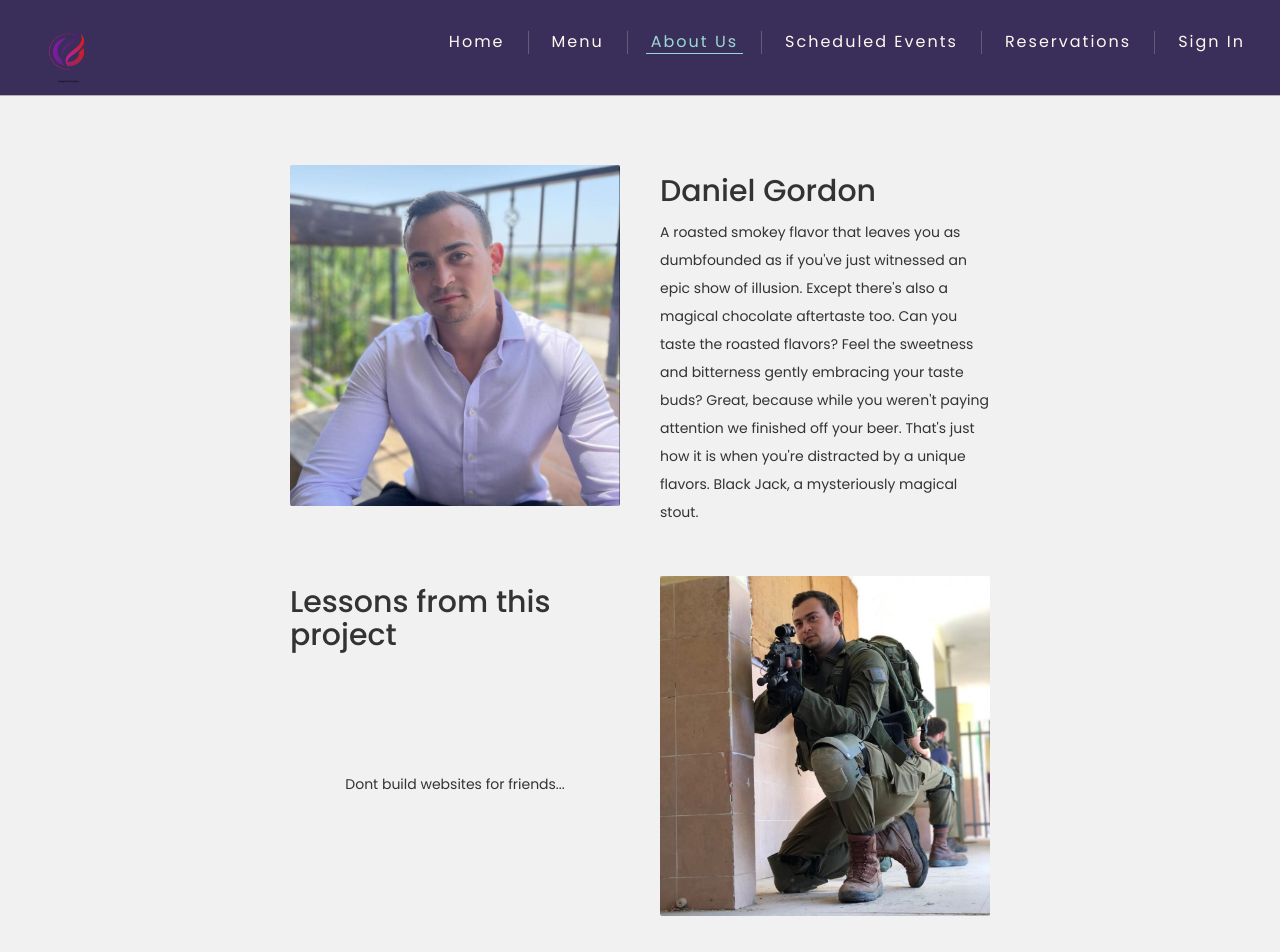
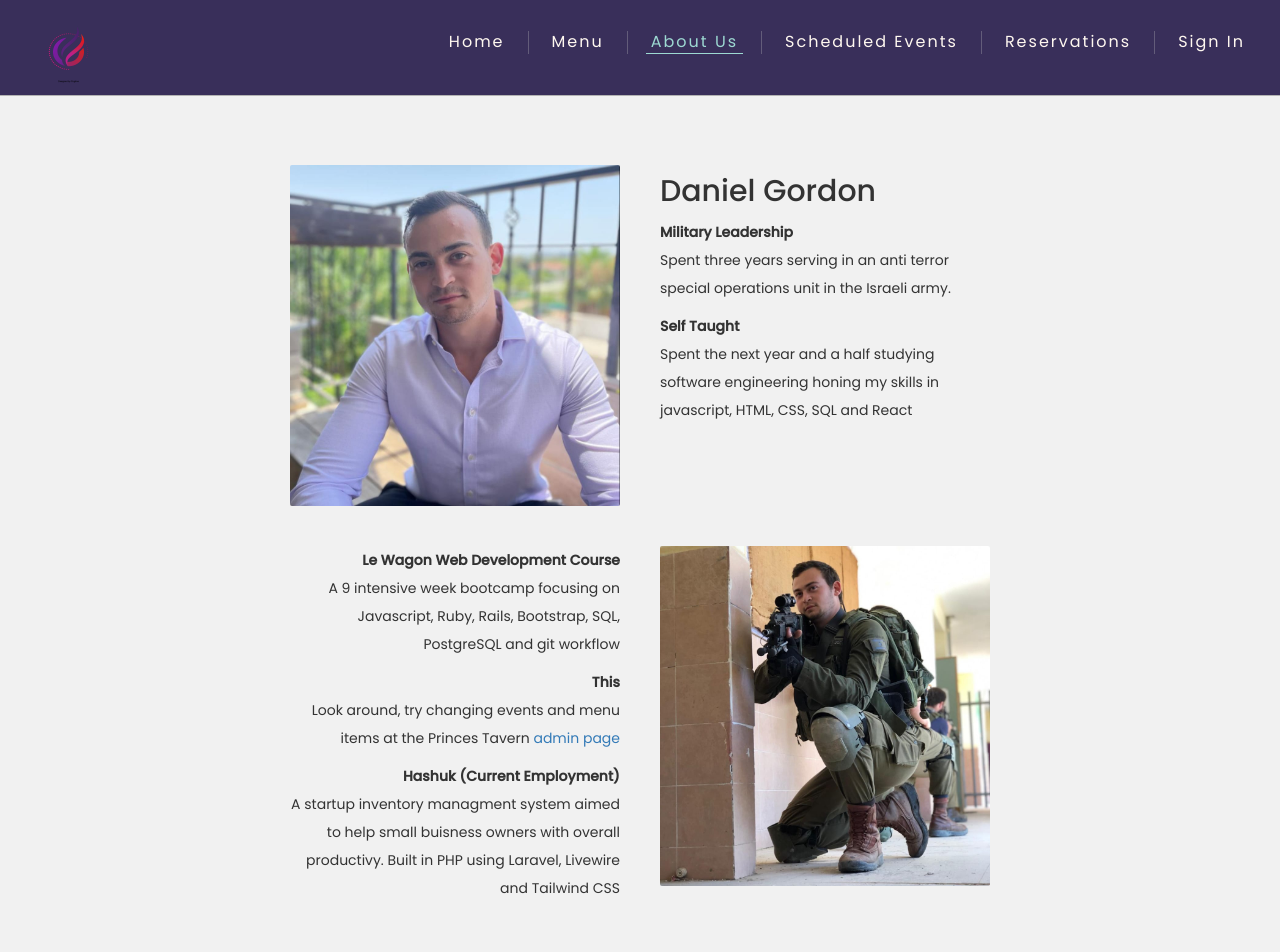
Before and after one commit to danielg1177/princess_tavern, a React (Create React App) app: page /about-us in a window 1280 px wide. Shown: the top 952 px of the page. After the commit the page ends 926 px from the top, so only its background shows below. Built offline with nearby package versions, Linux system fonts and the light colour scheme; no server answers; a web font is replaced by a local one.

Commit message:
Updates to about us and login error message

```diff
--- a/src/Components/About-us-first/about-us-first.css
+++ b/src/Components/About-us-first/about-us-first.css
@@ -50,15 +50,13 @@
     }
 }
 
-.person-container2 .person-info {
-    display: flex;
-    flex-direction: column;
-    align-items: center;
-    justify-content: space-between;
+.person-img img {
+    border-radius: 2px;
 }
 
-.person-img img {
-    border-radius: 2px;
+.person-titles {
+    font-weight: bold;
+    margin-bottom: 0;
 }
 
 .person-img,
@@ -97,7 +95,6 @@
 .person-info {
   display: flex;
   flex-direction: column;
-  justify-content: space-between;
 }
 
 @media screen and (max-width: 768px) {
--- a/src/Components/About-us-first/about-us-first.js
+++ b/src/Components/About-us-first/about-us-first.js
@@ -11,7 +11,10 @@ const AboutUsFirst = () => {
                 </div>
                 <div className="person-info">
                     <h4>Daniel Gordon</h4>
-                    <p>A roasted smokey flavor that leaves you as dumbfounded as if you've just witnessed an epic show of illusion. Except there's also a magical chocolate aftertaste too. Can you taste the roasted flavors? Feel the sweetness and bitterness gently embracing your taste buds? Great, because while you weren't paying attention we finished off your beer. That's just how it is when you're distracted by a unique flavors. Black Jack, a mysteriously magical stout.</p>
+                    <p className="person-titles"><span>Military Leadership</span></p>
+                    <p>Spent three years serving in an anti terror special operations unit in the Israeli army.</p>
+                    <p className="person-titles"><span>Self Taught</span></p>
+                    <p>Spent the next year and a half studying software engineering honing my skills in javascript, HTML, CSS, SQL and React</p>
                 </div>
             </div>
             <div className="person-container2">
@@ -19,9 +22,12 @@ const AboutUsFirst = () => {
                     <img src={Gordon2} alt="" />
                 </div>
                 <div className="person-info">
-                    <h4>Lessons from this project</h4>
-                    <p>Dont build websites for friends...</p>
-                    <div></div>
+                    <p className="person-titles"><span>Le Wagon Web Development Course</span></p>
+                    <p>A 9 intensive week bootcamp focusing on Javascript, Ruby, Rails, Bootstrap, SQL, PostgreSQL and git workflow</p>
+                    <p className="person-titles"><span>This</span></p>
+                    <p>Look around, try changing events and menu items at the Princes Tavern <a href="http://princes-tavern.herokuapp.com/admin">admin page</a></p>
+                    <p className="person-titles"><span>Hashuk (Current Employment)</span></p>
+                    <p>A startup inventory managment system aimed to help small buisness owners with overall productivy. Built in PHP using Laravel, Livewire and Tailwind CSS</p>
                 </div>
             </div>
         </div>
--- a/src/Components/auth/Login-form.js
+++ b/src/Components/auth/Login-form.js
@@ -10,13 +10,15 @@ const LoginForm = ({ handleSuccesfulAuth, handleToggleClick }) => {
     const [password, setPassword] = useState("")
     const [emailErr, setEmailErr] = useState(false);
     const [pwdError, setPwdError] = useState(false);
-    // const [loginErrors, setLoginErrors] = useState("")
+    const [loginErrors, setLoginErrors] = useState(false);
     const validEmail = new RegExp('^[a-zA-Z0-9._:$!%-]+@[a-zA-Z0-9.-]+.[a-zA-Z]$');
     const validPassword = new RegExp(".{6,}");
 
     const handleSubmit = (e) => {
         e.preventDefault()
         if(validEmail.test(email) && validPassword.test(password)){
+            setEmailErr(false)
+            setPwdError(false)
             axios.post("https://princestavernapi.herokuapp.com/sessions", {
                 user: {
                     password: password,
@@ -25,9 +27,10 @@ const LoginForm = ({ handleSuccesfulAuth, handleToggleClick }) => {
             }, {
                 withCredentials: true
             }).then(response => {
-                console.log(response)
                 if (response.data.status === "created") {
                     handleSuccesfulAuth(response.data)
+                } else if (response.data.status === 401) {
+                    setLoginErrors(true)
                 }
             }).catch(error => {
                 console.log("login error", error)
@@ -56,7 +59,7 @@ const LoginForm = ({ handleSuccesfulAuth, handleToggleClick }) => {
     return (
         <div className="form-container">
             <h2>Login</h2>
-
+            {loginErrors && <p className="login-error">Either your email or password was incorrect</p>}
              <Form onSubmit={handleSubmit}>
                 <Form.Group as={Col}>
                     <Form.Label>Email</Form.Label>
@@ -80,7 +83,6 @@ const LoginForm = ({ handleSuccesfulAuth, handleToggleClick }) => {
                     </Button>
                 </div>
             </Form>
-
         </div>
     )
 }
--- a/src/Components/auth/login-form.css
+++ b/src/Components/auth/login-form.css
@@ -38,3 +38,9 @@
 .purple {
     color: #392F5A;
 }
+
+.login-error {
+    color: #DC3544;
+    text-align: center;
+    margin-top: 20px;
+}
--- a/src/Components/schedueled-events-grid/schedueled-events-grid.js
+++ b/src/Components/schedueled-events-grid/schedueled-events-grid.js
@@ -44,6 +44,7 @@ const SchedueledEventsGrid = () => {
                             month={months[(event.date.getMonth()) - 1]}
                             dotm={event.date.getDate()}
                             url={event.url}
+                            key={event.id}
                         />
                     )
                 })}
--- a/src/Pages/Admin.js
+++ b/src/Pages/Admin.js
@@ -13,11 +13,11 @@ const Admin = ({loggedInStatus, handleLogout}) => {
             <Navbar active=""  loggedInStatus={loggedInStatus} handleLogout={handleLogout} />
             <div className="form-container">
                 <h2>Change Database</h2>
-                <ViewReservations />
                 <NewEvent />
                 <DeleteEvent />
                 <NewMenu />
                 <DeleteMenu />
+                <ViewReservations />
             </div>
         </div>
     )
```
